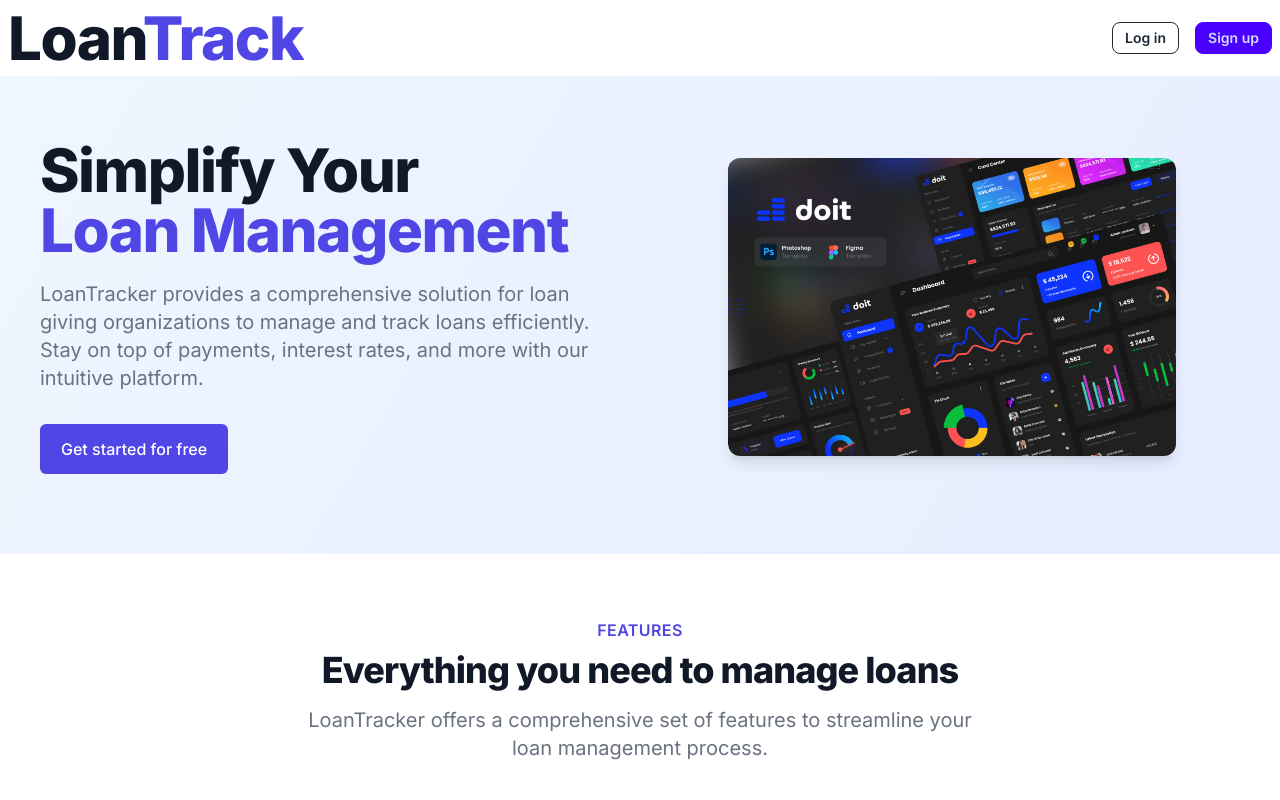
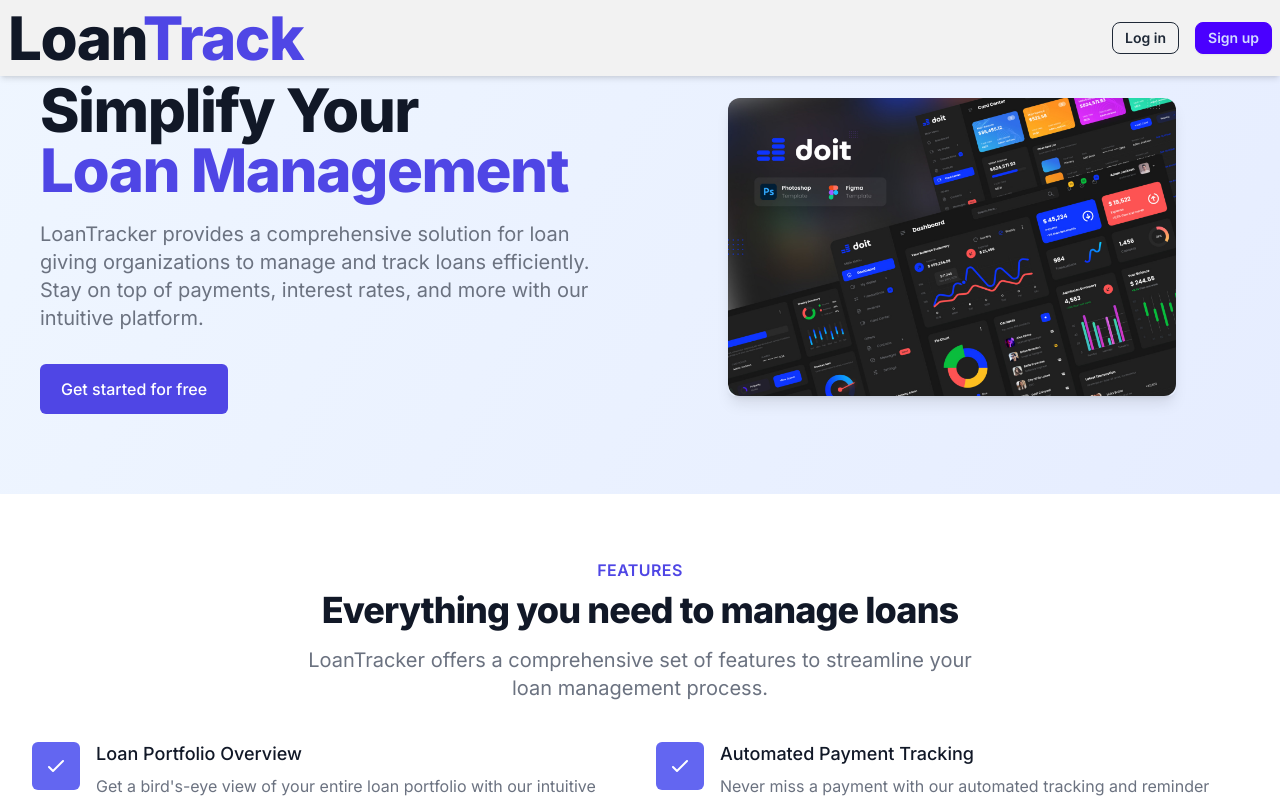
Before and after one commit to Shorno/loan-tracker-next.js, a Next.js app: page / in a window 1280 px wide. Shown: the top 800 px of the page. Built offline with nearby package versions, Linux system fonts and the light colour scheme; no server answers.

Commit message:
more update on navbar

```diff
--- a/app/dashboard/page.tsx
+++ b/app/dashboard/page.tsx
@@ -6,7 +6,7 @@ export default async function DashboardPage() {
 
     return (
         <>
-            <div className="overflow-x-auto pt-24">
+            <div className="overflow-x-auto pt-24 container mx-auto">
                 <table className="table table-zebra table-pin-cols ">
                     {/* head */}
                     <thead>
--- a/app/page.tsx
+++ b/app/page.tsx
@@ -8,7 +8,7 @@ export default function LandingPage() {
     return (
         <div className="min-h-screen flex flex-col bg-gradient-to-br from-blue-50 to-indigo-100">
             <main className="flex-grow">
-                <section className="pt-16 pb-20 px-4 sm:px-6 lg:px-8">
+                <section className="pt-20  pb-20 px-4 sm:px-6 lg:px-8">
                     <div className="max-w-7xl mx-auto">
                         <div className="lg:grid lg:grid-cols-12 lg:gap-8">
                             <div className="sm:text-center md:max-w-2xl md:mx-auto lg:col-span-6 lg:text-left">
--- a/components/navbar.tsx
+++ b/components/navbar.tsx
@@ -1,128 +1,3 @@
-// "use client"
-// import Link from "next/link"
-// import {signOut, useSession} from "next-auth/react"
-// import {Menu} from "lucide-react";
-// import {Avatar, AvatarFallback, AvatarImage} from "@/components/ui/avatar";
-// import {
-//     LogOut,
-//     Settings,
-//     User,
-// } from "lucide-react"
-// import {
-//     DropdownMenu,
-//     DropdownMenuContent,
-//     DropdownMenuGroup,
-//     DropdownMenuItem,
-//     DropdownMenuLabel,
-//     DropdownMenuSeparator,
-//     DropdownMenuTrigger,
-// } from "@/components/ui/dropdown-menu"
-//
-// export default function Navbar() {
-//     const {data: session, status} = useSession()
-//     const isAuthenticated = status === "authenticated"
-//     const isLoading = status === "loading"
-//
-//     return (
-//         <>
-//             <div className="z-10">
-//                 <div className="shadow-md">
-//                     <div className="navbar container mx-auto">
-//                         <div className="mx-2 flex-1 px-2">
-//                             <h1 className="text-4xl tracking-tight font-extrabold text-gray-900 sm:text-5xl md:text-6xl">
-//                                 <p>
-//                                     Loan<span className="text-indigo-600">Track</span>
-//                                 </p>
-//                             </h1>
-//                         </div>
-//
-//                         {!isLoading && (
-//                             <>
-//                                 {isAuthenticated ? (
-//                                     <>
-//                                         <DropdownMenu>
-//                                             <DropdownMenuTrigger asChild>
-//                                                 <Avatar className="size-7">
-//                                                     <AvatarImage src={session?.user?.image || "https://github.com/shadcn.png"} />
-//                                                     <AvatarFallback>{session?.user?.name?.[0] || 'U'}</AvatarFallback>
-//                                                 </Avatar>
-//                                             </DropdownMenuTrigger>
-//                                             <DropdownMenuContent className="w-40 bg-base-100">
-//                                                 <DropdownMenuLabel>My Account</DropdownMenuLabel>
-//                                                 <DropdownMenuSeparator className="bg-gray-300" />
-//                                                 <DropdownMenuGroup>
-//                                                     <DropdownMenuItem
-//                                                         className="hover:bg-zinc-800 rounded-md hover:text-base-200"
-//                                                     >
-//                                                         <User className="mr-2 h-4 w-4" />
-//                                                         <span>Profile</span>
-//                                                     </DropdownMenuItem>
-//                                                     <DropdownMenuItem
-//                                                         className="hover:bg-zinc-800 rounded-md hover:text-base-200"
-//                                                     >
-//                                                         <Settings className="mr-2 h-4 w-4" />
-//                                                         <span>Settings</span>
-//                                                     </DropdownMenuItem>
-//                                                 </DropdownMenuGroup>
-//                                                 <DropdownMenuSeparator className="bg-gray-300" />
-//                                                 <DropdownMenuItem
-//                                                     className="hover:bg-zinc-800 rounded-md hover:text-base-200"
-//                                                     onClick={() => signOut({callbackUrl: "/", redirect: true})}
-//                                                 >
-//                                                     <LogOut className="mr-2 h-4 w-4" />
-//                                                     <span>Log out</span>
-//                                                 </DropdownMenuItem>
-//                                             </DropdownMenuContent>
-//                                         </DropdownMenu>
-//
-//                                         <div className="flex lg:hidden">
-//                                             <label htmlFor="my-drawer-3" aria-label="open sidebar" className="btn btn-square btn-ghost">
-//                                                 <Menu />
-//                                             </label>
-//                                         </div>
-//                                         <div className="hidden flex-none lg:block">
-//                                             <ul className="menu menu-horizontal">
-//                                                 <li>
-//                                                     <Link href={"/dashboard"} className="lg:hover:text-primary">
-//                                                         Dashboard
-//                                                     </Link>
-//                                                 </li>
-//                                                 <li><Link href={"/profile"}>Profile</Link></li>
-//                                             </ul>
-//                                         </div>
-//                                     </>
-//                                 ) : (
-//                                     <div className="flex space-x-4">
-//                                         <Link href={"/auth/login"} className="btn btn-primary">Log in</Link>
-//                                         <Link href={"/auth/signup"} className="btn btn-secondary">Sign up</Link>
-//                                     </div>
-//                                 )}
-//                             </>
-//                         )}
-//                     </div>
-//                 </div>
-//             </div>
-//
-//             {isAuthenticated && (
-//                 <div className="drawer z-10 ">
-//                     <input id="my-drawer-3" type="checkbox" className="drawer-toggle" />
-//                     <div className="drawer-side">
-//                         <label htmlFor="my-drawer-3" aria-label="close sidebar" className="drawer-overlay"></label>
-//                         <ul className="menu p-4 w-44 min-h-full bg-base-200">
-//                             <li>
-//                                 <Link href={"/dashboard"} className="lg:hover:text-primary">
-//                                     Dashboard
-//                                 </Link>
-//                             </li>
-//                             <li><Link href={"/profile"}>Profile</Link></li>
-//                         </ul>
-//                     </div>
-//                 </div>
-//             )}
-//         </>
-//     );
-// }
-
 "use client"
 import Link from "next/link"
 import {signOut, useSession} from "next-auth/react"
@@ -142,17 +17,19 @@ import {
     DropdownMenuSeparator,
     DropdownMenuTrigger,
 } from "@/components/ui/dropdown-menu"
+import {usePathname} from "next/navigation";
 
 export default function Navbar() {
     const {data: session, status} = useSession()
     const isAuthenticated = status === "authenticated"
     const isLoading = status === "loading"
+    const path = usePathname();
 
     return (
         <>
-            <div className="z-10">
-                <div className="shadow-md">
-                    <div className="navbar container mx-auto">
+            <div className="z-30">
+                <div className="">
+                    <div className="navbar container fixed top-0 mx-auto bg-base-200 z-10 shadow-md">
                         <div className="flex-1 flex items-center">
                             <h1 className="text-3xl tracking-tight font-extrabold text-gray-900 sm:text-5xl md:text-6xl">
                                 <Link href={"/"}>
@@ -168,7 +45,8 @@ export default function Navbar() {
                                         <div className="hidden flex-none lg:block mr-4">
                                             <ul className="menu menu-horizontal">
                                                 <li>
-                                                    <Link href={"/dashboard"} className="lg:hover:text-primary">
+                                                    <Link href={"/dashboard"}
+                                                          className={`${path === "/dashboard" ? "bg-base-300" : ""} `}>
                                                         Dashboard
                                                     </Link>
                                                 </li>
@@ -177,47 +55,52 @@ export default function Navbar() {
                                         <DropdownMenu>
                                             <DropdownMenuTrigger asChild>
                                                 <Avatar className="size-7 cursor-pointer">
-                                                    <AvatarImage src={session?.user?.image || "https://github.com/shadcn.png"} />
+                                                    <AvatarImage
+                                                        src={session?.user?.image || "https://github.com/shadcn.png"}/>
                                                     <AvatarFallback>{session?.user?.name?.[0] || 'U'}</AvatarFallback>
                                                 </Avatar>
                                             </DropdownMenuTrigger>
                                             <DropdownMenuContent className="w-40 bg-base-100">
                                                 <DropdownMenuLabel>My Account</DropdownMenuLabel>
-                                                <DropdownMenuSeparator className="bg-gray-300" />
+                                                <DropdownMenuSeparator className="bg-gray-300"/>
                                                 <DropdownMenuGroup>
                                                     <DropdownMenuItem
                                                         className="hover:bg-zinc-800 rounded-md hover:text-base-200"
                                                     >
-                                                        <User className="mr-2 h-4 w-4" />
+                                                        <User className="mr-2 h-4 w-4"/>
                                                         <Link href={"/profile"}>Profile</Link>
 
                                                     </DropdownMenuItem>
                                                     <DropdownMenuItem
                                                         className="hover:bg-zinc-800 rounded-md hover:text-base-200"
                                                     >
-                                                        <Settings className="mr-2 h-4 w-4" />
+                                                        <Settings className="mr-2 h-4 w-4"/>
                                                         <span>Settings</span>
                                                     </DropdownMenuItem>
                                                 </DropdownMenuGroup>
-                                                <DropdownMenuSeparator className="bg-gray-300" />
+                                                <DropdownMenuSeparator className="bg-gray-300"/>
                                                 <DropdownMenuItem
                                                     className="hover:bg-zinc-800 rounded-md hover:text-base-200"
                                                     onClick={() => signOut({callbackUrl: "/", redirect: true})}
                                                 >
-                                                    <LogOut className="mr-2 h-4 w-4" />
-                                                    <Link href={"/auth/logout"}>Log out</Link>
+                                                    <LogOut className="mr-2 h-4 w-4"/>
+                                                    <span>Log out</span>
                                                 </DropdownMenuItem>
                                             </DropdownMenuContent>
                                         </DropdownMenu>
                                         <div className="flex lg:hidden ml-4">
-                                            <label htmlFor="my-drawer-3" aria-label="open sidebar" className="btn btn-square btn-ghost">
-                                                <Menu />
+                                            <label htmlFor="my-drawer-3" aria-label="open sidebar"
+                                                   className="btn btn-square btn-ghost">
+                                                <Menu/>
                                             </label>
                                         </div>
                                     </div>
                                 ) : (
                                     <div className="flex space-x-4">
-                                        <Link href={"/auth/login"} className="btn btn-outline btn-sm">Log in</Link>
+                                        <Link href={"/auth/login"}
+                                              className={`btn btn-outline btn-sm `}>
+                                            Log in
+                                        </Link>
                                         <Link href={"/auth/signup"} className="btn btn-primary btn-sm">Sign up</Link>
                                     </div>
                                 )}
@@ -226,20 +109,21 @@ export default function Navbar() {
                     </div>
                 </div>
             </div>
-
             {isAuthenticated && (
                 <div className="drawer z-10">
-                    <input id="my-drawer-3" type="checkbox" className="drawer-toggle" />
+                    <input id="my-drawer-3" type="checkbox" className="drawer-toggle"/>
                     <div className="drawer-side">
                         <label htmlFor="my-drawer-3" aria-label="close sidebar" className="drawer-overlay"></label>
                         <ul className="menu p-4 w-48 min-h-full bg-base-200">
                             <li>
-                                <Link href={"/dashboard"} className="lg:hover:text-primary">
+                                <Link href={"/dashboard"} className={`${path === "/dashboard" ? "bg-base-300" : ""}`}>
                                     Dashboard
                                 </Link>
                             </li>
                             <li>
-                                <Link href={"/profile"}>Profile</Link>
+                                <Link href={"/profile"} className={`${path === "/profile" ? "bg-base-300" : ""}`}>
+                                    Profile
+                                </Link>
                             </li>
                         </ul>
                     </div>
```
